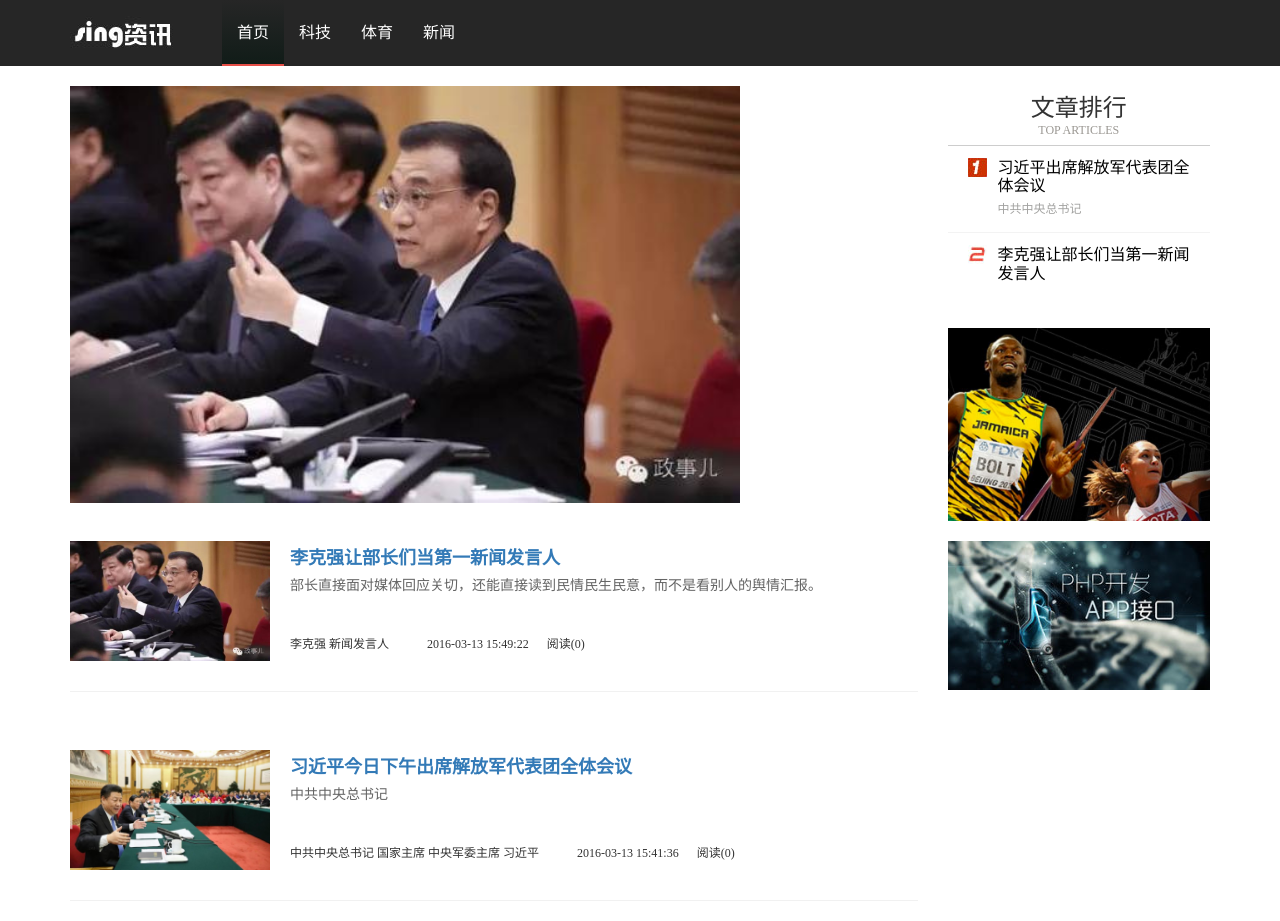
After one commit to mumingv/first-site, a PHP site: page /DbName/index.html in a window 1280 px wide. The commit adds this page. Run offline with PHP 8.4, Linux system fonts and the light colour scheme.

Commit message:
9-10 首页生成静态化的页面

```diff
--- a/Application/Common/Conf/config.php
+++ b/Application/Common/Conf/config.php
@@ -1,10 +1,11 @@
 <?php
 return array(
-	//'配置项'=>'配置值'
+    //'配置项'=>'配置值'
 
     //URL地址不区分大小写
     'URL_CASE_INSENSITIVE' =>true,
     'URL_MODEL'=>0,
     'LOAD_EXT_CONFIG' => 'db',
     'MD5_PRE' => 'sing_cms',
+    'HTML_FILE_SUFFIX' => '.html',
 );
--- /dev/null
+++ b/index.html
@@ -0,0 +1,89 @@
+<!doctype html>
+<html lang="en">
+<head>
+  <meta charset="UTF-8">
+  <title>singcms资讯</title>
+  <link rel="stylesheet" href="/Public/css/bootstrap.min.css" type="text/css" />
+  <meta name="keywords" content="singcms资讯" />
+  <meta name="description" content="singcms资讯" />
+  <link rel="stylesheet" href="/Public/css/home/main.css" type="text/css" />
+</head>
+<body>
+<header id="header">
+  <div class="navbar-inverse">
+    <div class="container">
+      <div class="navbar-header">
+        <a href="/index.php">
+          <img src="/Public/images/logo.png" alt="">
+        </a>
+      </div>
+      <ul class="nav navbar-nav navbar-left">
+          <li><a href="/index.php" class="curr">首页</a></li>
+        <li><a href="/index.php?c=cat&id=8" >科技</a></li><li><a href="/index.php?c=cat&id=3" >体育</a></li><li><a href="/index.php?c=cat&id=12" >新闻</a></li>      </ul>
+    </div>
+  </div>
+</header>
+
+<section>
+  <div class="container">
+    <div class="row">
+      <div class="col-sm-9 col-md-9">
+        <div class="banner">
+          <div class="banner-left">
+              <a target="_blank" href="/index.php?c=detail&id=22"><img src="/upload/2016/03/13/56e51b6ac8ce2.jpg" alt=""></a>
+          </div>
+          <div class="banner-right">
+            <ul>
+                          </ul>
+          </div>
+        </div>
+        <div class="news-list">
+          <dl>
+            <dt><a target="_blank" href="/index.php?c=detail&id=22">李克强让部长们当第一新闻发言人</a></dt>
+            <dd class="news-img">
+              <a target="_blank" href="/index.php?c=detail&id=22"><img width="200" height="120" src="/upload/2016/03/13/56e51b6ac8ce2.jpg" alt="李克强让部长们当第一新闻发言人"></a>
+            </dd>
+            <dd class="news-intro">
+              部长直接面对媒体回应关切，还能直接读到民情民生民意，而不是看别人的舆情汇报。            </dd>
+            <dd class="news-info">
+              李克强  新闻发言人 <span>2016-03-13 15:49:22</span> 阅读(0)
+            </dd>
+          </dl><dl>
+            <dt><a target="_blank" href="/index.php?c=detail&id=21">习近平今日下午出席解放军代表团全体会议</a></dt>
+            <dd class="news-img">
+              <a target="_blank" href="/index.php?c=detail&id=21"><img width="200" height="120" src="/upload/2016/03/13/56e519a185c93.png" alt="习近平今日下午出席解放军代表团全体会议"></a>
+            </dd>
+            <dd class="news-intro">
+              中共中央总书记            </dd>
+            <dd class="news-info">
+              中共中央总书记 国家主席 中央军委主席 习近平 <span>2016-03-13 15:41:36</span> 阅读(0)
+            </dd>
+          </dl>        </div>
+      </div>
+      <!-- 网站右侧信息 -->
+      <div class="col-sm-3 col-md-3">
+  <div class="right-title">
+    <h3>文章排行</h3>
+    <span>TOP ARTICLES</span>
+  </div>
+
+  <div class="right-content">
+    <ul>
+      <li class="num1 curr">
+        <a target="_blank" href="/index.php?c=detail&id=21">习近平出席解放军代表团全体会议</a>
+        <div class="intro">
+          中共中央总书记        </div>      </li><li class="num2 curr">
+        <a target="_blank" href="/index.php?c=detail&id=22">李克强让部长们当第一新闻发言人</a>
+              </li>    </ul>
+  </div>
+  <div class="right-hot">
+    <a target="_blank" href="http://sports.sina.com.cn/laureus/moment2015/"><img src="/upload/2016/03/13/56e5612d525c3.png" alt=""></a>
+  </div><div class="right-hot">
+    <a target="_blank" href="http://t.imooc.com/space/teacher/id/255838"><img src="/upload/2016/03/13/56e56211c68e7.jpg" alt=""></a>
+  </div></div>
+
+    </div>
+  </div>
+</section>
+</body>
+</html>
--- a/index.php
+++ b/index.php
@@ -16,6 +16,7 @@ if(version_compare(PHP_VERSION,'5.3.0','<'))  die('require PHP > 5.3.0 !');
 
 // 开启调试模式 建议开发阶段开启 部署阶段注释或者设为false
 define('APP_DEBUG',True);
+define('HTML_PATH', './');
 
 // 定义应用目录
 define('APP_PATH','./Application/');
```
